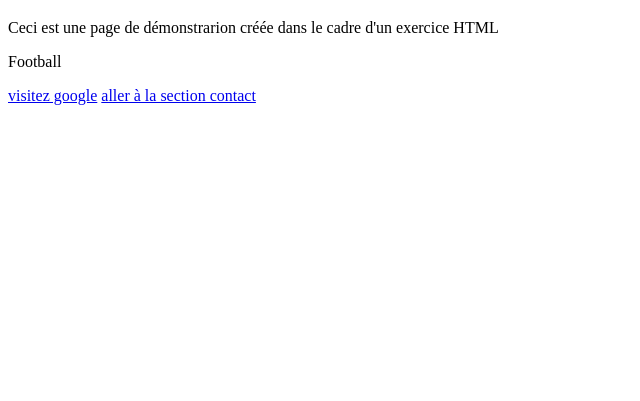
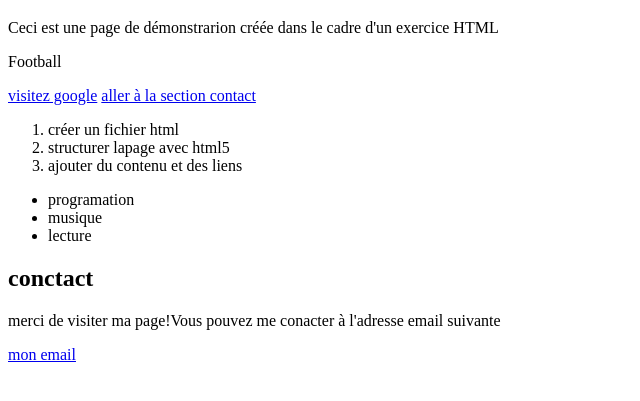
Before and after one commit to IPHS-BXL/UAA3-HTML-CSS-yero, a plain HTML site: page index.html in a window 1280 px wide. Shown: the part 61-462 px from the top of the page, without its empty margins (0-640 px from the left). Drawn offline with Linux system fonts and the light colour scheme.

Commit message:
index.com

```diff
--- a/index.html
+++ b/index.html
@@ -12,5 +12,21 @@
     <a href="https://www.google.com">visitez google</a>
     <a href="contact">aller à la section contact</a>
 
+    <ol>
+        <li>créer un fichier html</li>
+        <li>structurer lapage avec html5</li>
+        <li>ajouter du contenu et des liens</li>
+    </ol>
+
+    <ul>
+        <li>programation</li>
+        <li>musique</li>
+        <li>lecture</li>
+    </ul>
+
+    <h2>conctact</h2>
+    <p>merci de visiter ma page!Vous pouvez me conacter à l'adresse email suivante</p>
+    <a href="mailto:yero@gmail.com">mon email</a>
+
 </body>
 </html>
```
